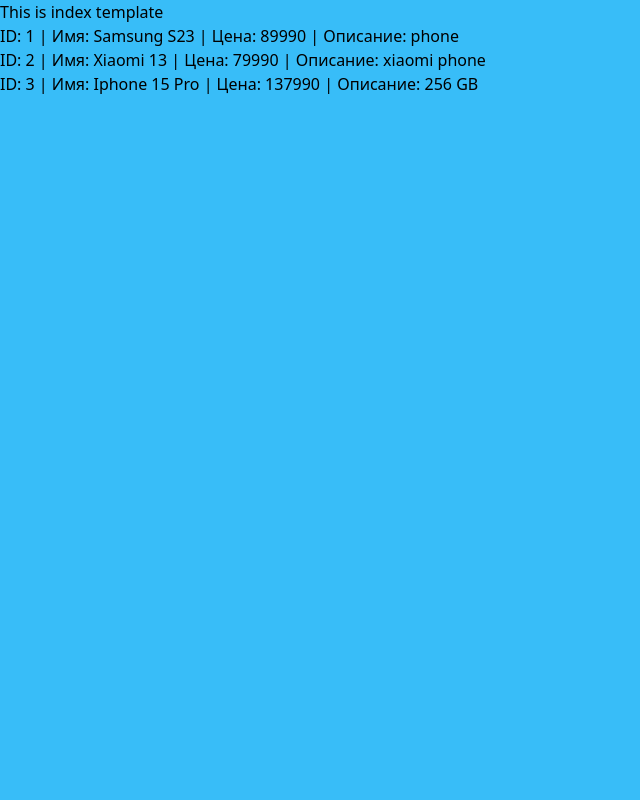
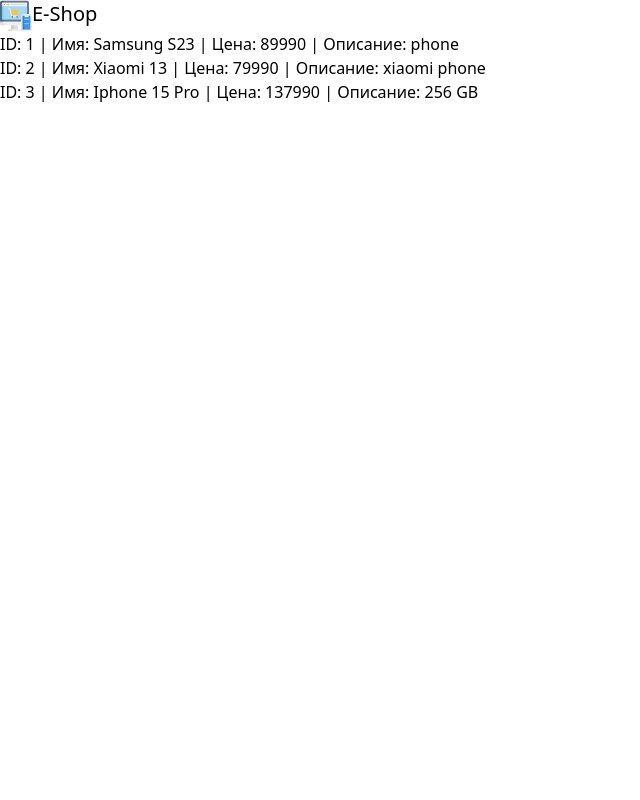
Before and after one commit to EvgenAQA915/djangoapp_5, a Django app: page /djangoapp/ in a window 1280 px wide. Shown: the whole page, without its empty margins (0-640 px from the left). Run offline with Django 5.2, Linux system fonts and the light colour scheme; data comes from the database, SQL or seed files in the repository.

Commit message:
logo & tailwind

```diff
--- a/Django_app/djangoapp/static/djangoapp/styles.css
+++ b/Django_app/djangoapp/static/djangoapp/styles.css
@@ -558,6 +558,26 @@
   position: static;
 }
 
+.flex {
+  display: flex;
+}
+
+.h-8 {
+  height: 2rem;
+}
+
+.h-1 {
+  height: 0.25rem;
+}
+
+.w-8 {
+  width: 2rem;
+}
+
+.w-1 {
+  width: 0.25rem;
+}
+
 .bg-sky-800 {
   --tw-bg-opacity: 1;
   background-color: rgb(7 89 133 / var(--tw-bg-opacity));
@@ -567,3 +587,13 @@
   --tw-bg-opacity: 1;
   background-color: rgb(56 189 248 / var(--tw-bg-opacity));
 }
+
+.text-lg {
+  font-size: 1.125rem;
+  line-height: 1.75rem;
+}
+
+.text-xl {
+  font-size: 1.25rem;
+  line-height: 1.75rem;
+}
--- a/Django_app/djangoapp/templates/djangoapp/index.html
+++ b/Django_app/djangoapp/templates/djangoapp/index.html
@@ -3,8 +3,20 @@
     <head>
         <link rel="stylesheet" href="{% static 'djangoapp/styles.css' %}">
     </head>
-    <body class="bg-sky-400">
-        <h1> This is index template</h1>
+    <body >
+    <nav>
+        <div>
+            <div>
+                <div>
+                    <div class="flex">
+                        <img class="h-8 w-8" src="{% static 'djangoapp/images/shop.png' %}" alt="logo"/>
+                        <span class="text-xl">E-Shop</span>
+                    </div>
+                </div>
+            </div>
+        </div>
+    </nav>
+
         <h4>
             {% for item in items %}
             <a href="{% url 'djangoapp:detail' item.id %}">
```
Also changed, not shown: Django_app/djangoapp/static/djangoapp/images/shop.png (added), 1 other file.
